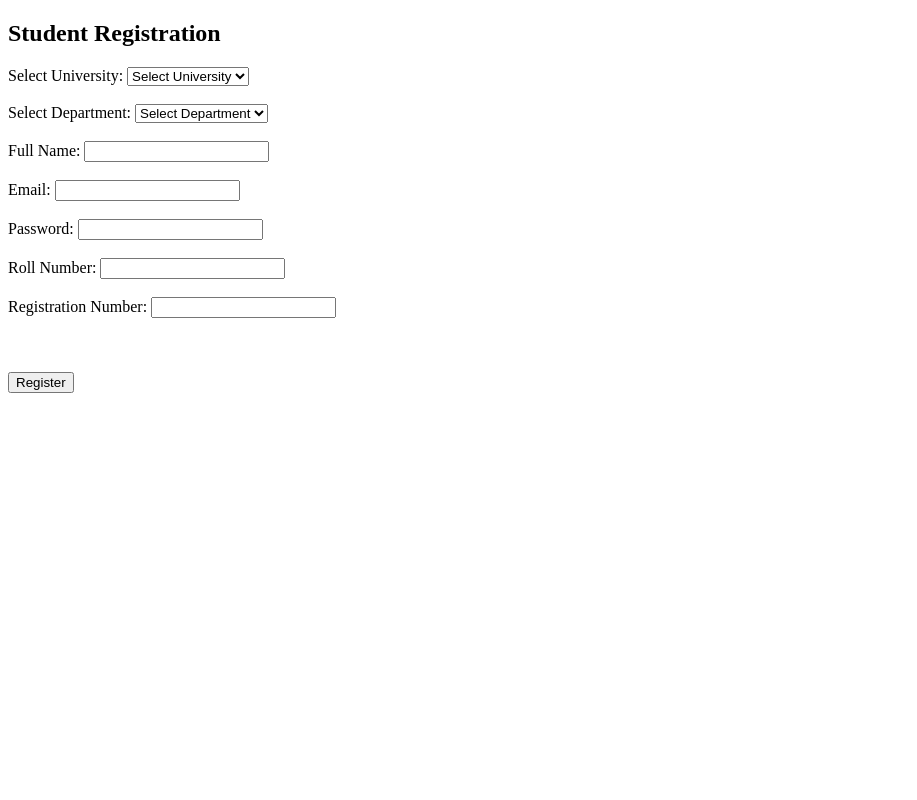
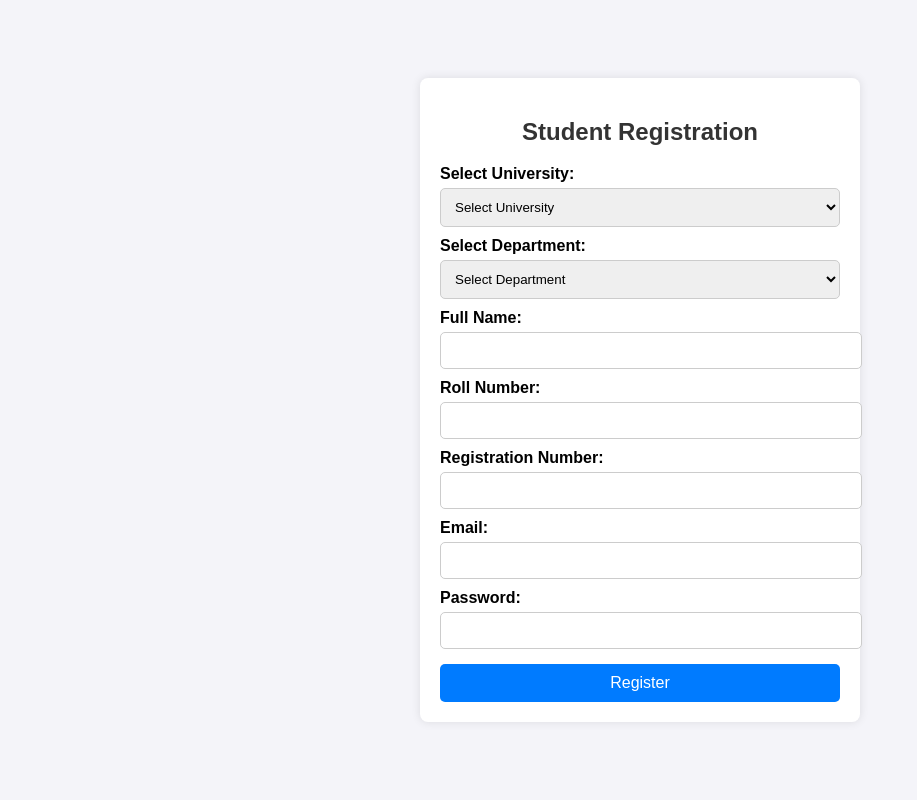
Before and after one commit to ManaS066/BridgeWork, a Flask app: page /student_register in a window 1280 px wide. Shown: the whole page, without its empty margins (0-917 px from the left). Run offline with Flask 3, Linux system fonts and the light colour scheme; data that the repository does not hold is empty; some libraries are stand-ins or nearby versions.

Commit message:
Css on Student_reg

```diff
--- a/app.py
+++ b/app.py
@@ -7,7 +7,7 @@ import os
 app = Flask(__name__)
 
 # MongoDB Configuration
-MONGO_URI = "mongodb+srv://manasranjanpradhan2004:pRZ0F9oyRoY1FHxs@university.m80kj.mongodb.net/University?retryWrites=true&w=majority"
+MONGO_URI = "mongodb://localhost:27017/bridge_work"
 app.config["MONGO_URI"] = MONGO_URI
 
 mongo = PyMongo(app)
@@ -19,6 +19,9 @@ hod_collection = db.hods
 students_collection = db.students
 companies_collection = db.companies
 jobs = db.jobs
+@app.get('/')
+def uni():
+    return render_template('uniReg.html')
 
 @app.route('/hod_register', methods=['GET'])
 def hod_register_page():
--- a/templates/student_register.html
+++ b/templates/student_register.html
@@ -4,6 +4,54 @@
     <meta charset="UTF-8">
     <meta name="viewport" content="width=device-width, initial-scale=1.0">
     <title>Student Registration</title>
+    <style>
+        body {
+            font-family: Arial, sans-serif;
+            background-color: #f4f4f9;
+            display: flex;
+            justify-content: center;
+            align-items: center;
+            height: 100vh;
+            margin: 0;
+        }
+        .container {
+            background: white;
+            padding: 20px;
+            border-radius: 8px;
+            box-shadow: 0 0 10px rgba(0, 0, 0, 0.1);
+            width: 400px;
+        }
+        h2 {
+            text-align: center;
+            color: #333;
+        }
+        label {
+            font-weight: bold;
+            display: block;
+            margin-top: 10px;
+        }
+        select, input {
+            width: 100%;
+            padding: 10px;
+            margin-top: 5px;
+            border: 1px solid #ccc;
+            border-radius: 5px;
+        }
+        button {
+            width: 100%;
+            padding: 10px;
+            background: #007bff;
+            color: white;
+            border: none;
+            border-radius: 5px;
+            margin-top: 15px;
+            cursor: pointer;
+            font-size: 16px;
+        }
+        button:hover {
+            background: #0056b3;
+        }
+    </style>
     <script>
         async function fetchUniversities() {
             const response = await fetch('/get_universities');
@@ -19,10 +67,11 @@
 
         async function fetchDepartments() {
             let universityId = document.getElementById('university').value;
+            if (!universityId) return;
             const response = await fetch(`/get_departments/${universityId}`);
             const departments = await response.json();
             let deptSelect = document.getElementById('department');
-            deptSelect.innerHTML = '<option value="">Select Department</option>'; // Reset
+            deptSelect.innerHTML = '<option value="">Select Department</option>';
             departments.forEach(dept => {
                 let option = document.createElement('option');
                 option.value = dept;
@@ -41,6 +90,10 @@
             let rollNumber = document.getElementById('roll_number').value;
             let regNumber = document.getElementById('reg_number').value;
 
+            if (!universityId || !department || !name || !email || !password || !rollNumber || !regNumber) {
+                alert('Please fill out all fields!');
+                return;
+            }
 
             let formData = new FormData();
             formData.append("universityId", universityId);
@@ -50,7 +103,6 @@
             formData.append("password", password);
             formData.append("roll_number", rollNumber);
             formData.append("reg_number", regNumber);
-
 
             const response = await fetch('/register_student', {
                 method: 'POST',
@@ -65,46 +117,36 @@
     </script>
 </head>
 <body>
+    <div class="container">
         <h2>Student Registration</h2>
         <form onsubmit="registerStudent(event)" enctype="multipart/form-data">
             <label for="university">Select University:</label>
             <select id="university" name="university" onchange="fetchDepartments()" required>
                 <option value="">Select University</option>
             </select>
-        <br><br>
 
             <label for="department">Select Department:</label>
             <select id="department" name="department" required>
                 <option value="">Select Department</option>
             </select>
-        <br><br>
 
             <label for="name">Full Name:</label>
             <input type="text" id="name" name="name" required>
-        <br><br>
+            <label for="roll_number">Roll Number:</label>
+            <input type="text" id="roll_number" name="roll_number" required>
+
+            <label for="reg_number">Registration Number:</label>
+            <input type="text" id="reg_number" name="reg_number" required>
 
             <label for="email">Email:</label>
             <input type="email" id="email" name="email" required>
-        <br><br>
 
             <label for="password">Password:</label>
             <input type="password" id="password" name="password" required>
-        <br><br>
 
-        <!-- Add Roll Number Field -->
-        <label for="roll_number">Roll Number:</label>
-        <input type="text" id="roll_number" name="roll_number" required>
-        <br><br>
-
-        <!-- Add Registration Number Field -->
-        <label for="reg_number">Registration Number:</label>
-        <input type="text" id="reg_number" name="reg_number" required>
-        <br><br>
-
-
-        <br><br>
 
             <button type="submit">Register</button>
         </form>
+    </div>
 </body>
 </html>
```
Lines whose indentation alone changed are shown as unchanged.
